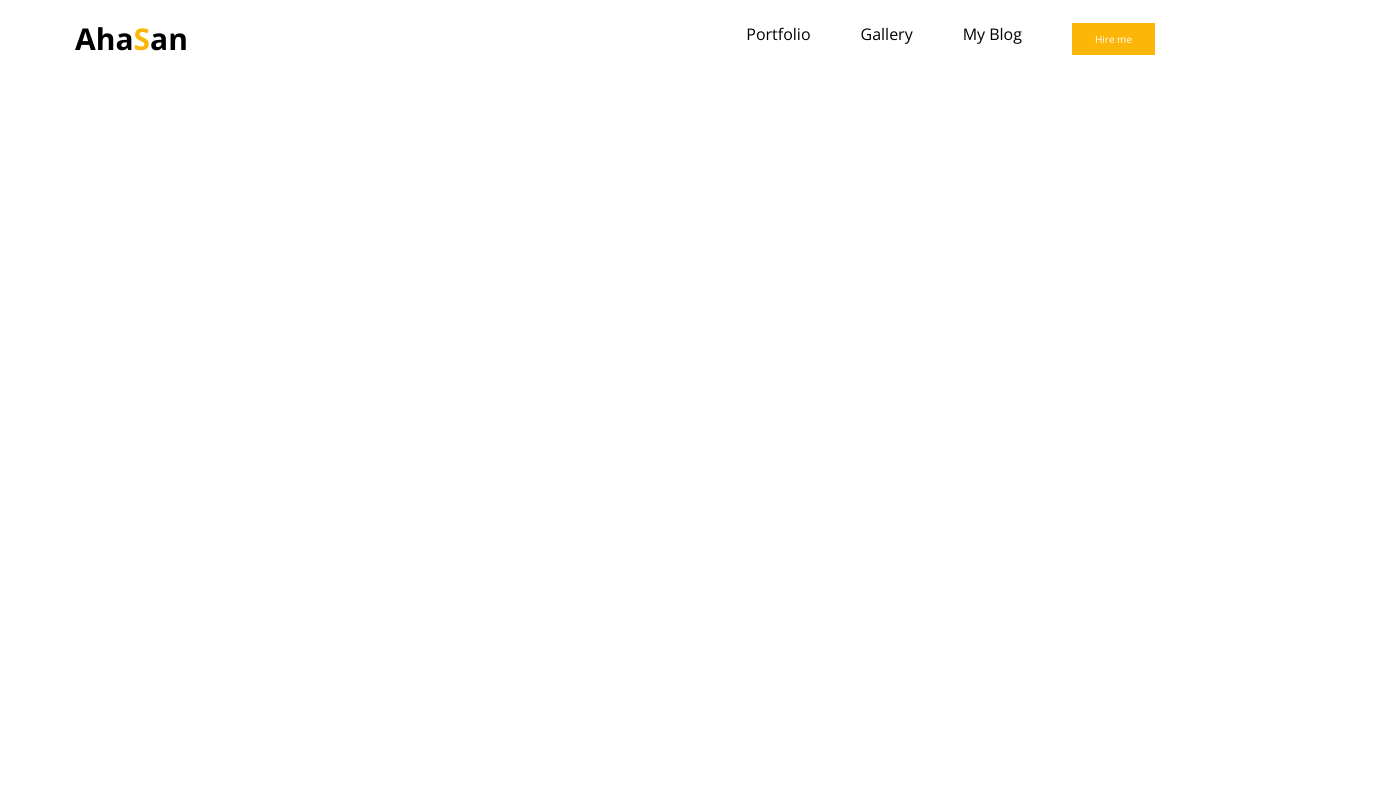
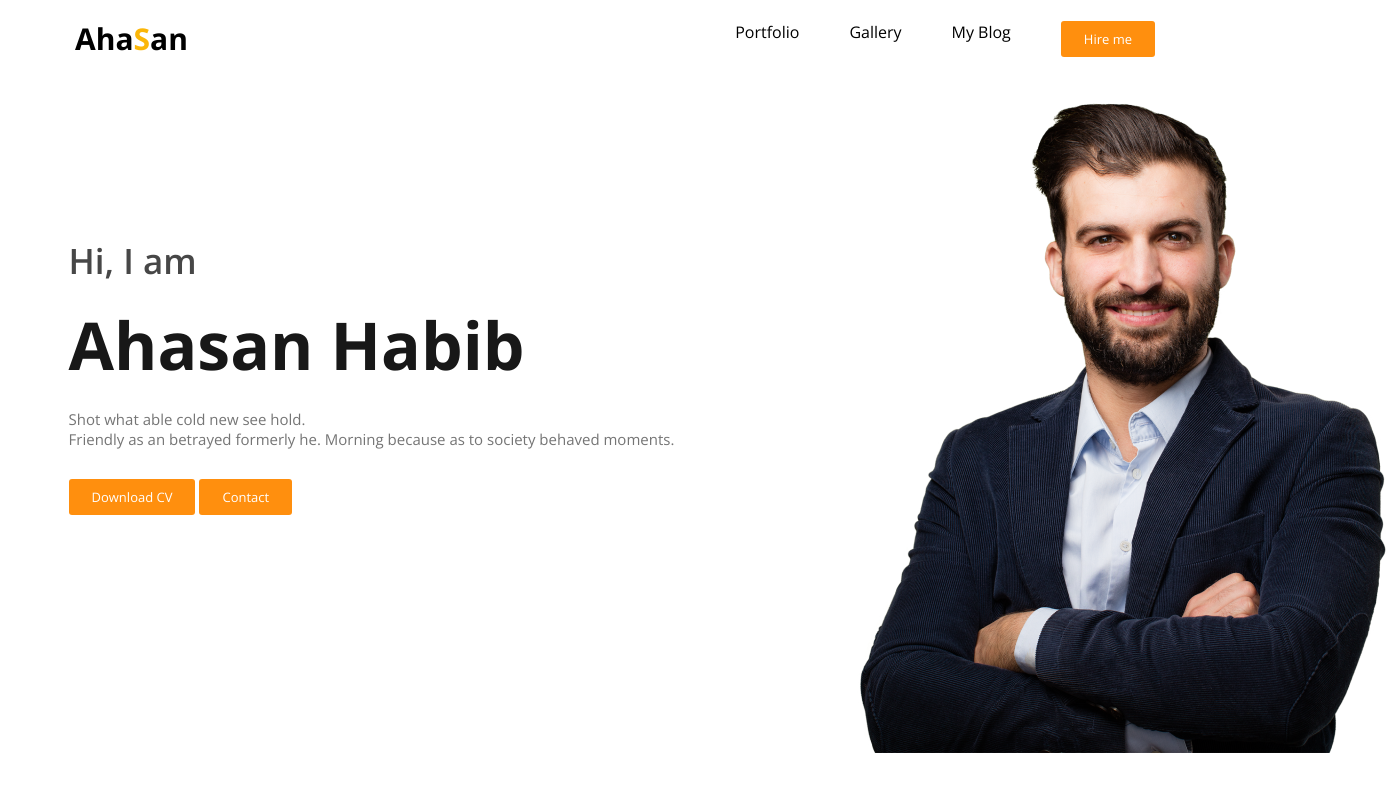
Before and after one commit to ahassh1/my-portfolio, a plain HTML site: page index.html in a window 1280 px wide. Shown: the whole page, 1395 px wide, since content can reach past the window. Drawn offline with nearby package versions, Linux system fonts and the light colour scheme.

Commit message:
banner section create

```diff
--- a/index.html
+++ b/index.html
@@ -13,7 +13,8 @@
 <body>
 
   <header>
-    <section id="nav">
+    <section >
+      <div id="nav">
         <div class="nav_item">
           <h2>Aha<span class="span_color">S</span>an</h2>
         </div>
@@ -28,13 +29,35 @@
           </ul>
 
         </div>
+      </div>
 
+
+
+      <div class="banner">
+        <div class="banner_content">
+          <h4 class="small_head">
+            Hi, I  am
+          </h4>
+          <h1 class="big_head">
+            Ahasan Habib
+          </h1>
+           <p class="para">Shot what able cold new see hold. <br> Friendly as an betrayed formerly he. Morning because as to society behaved moments.</p>
+           <button class="nav_btn">Download CV</button>
+           <button class="nav_btn">Contact</button>
+        </div>
+        <div class="banner_img">
+           <img src="./images/hardy.png" alt="">
+        </div>
+      </div>
     </section>
 
   </header>
 
 
 
+
+
+
 </body>
 
 </html>
--- a/style.css
+++ b/style.css
@@ -43,9 +43,50 @@
  .nav_btn{
     padding: 9px 23px;
     border: none;
-    font-size: 10px;
+    font-size: 13px;
     font-weight: 400;
-    background-color: rgb(251, 182, 8);
+    background-color: rgb(255, 143, 14);
     color: rgb(255, 255, 255);
     font-family: "Open Sans", serif;
+    border-radius: 3px;
 }
+.nav_btn:hover{
+    background-color: rgb(247, 193, 18);
+    color: rgb(0, 0, 0);
+    transition: .5s;
+    border-radius: 3px;
+}
+.banner{
+    display: flex;
+    justify-content: space-around;
+    /* margin: 0 0px  230px; */
+}
+.banner_content{
+    text-align: left;
+    margin: 160px 0 0 0;
+
+}
+.banner_img{
+    width: 400px;
+}
+.small_head{
+color: rgb(71, 71, 71);
+font-family: Open Sans;
+font-size: 35px;
+font-weight: 600;
+margin-bottom: 15px;
+}
+.big_head{
+color: rgb(24, 24, 24);
+font-family: Open Sans;
+font-size: 66px;
+font-weight: 700;
+margin-bottom: 20px;
+}
+.para{
+ color: rgb(117, 117, 117);
+font-family: Open Sans;
+font-size: 15px;
+font-weight: 400;
+margin-bottom: 30px;
+}
```
Also changed, not shown: images/polash4.jpg (added). Lines whose indentation alone changed are shown as unchanged.
